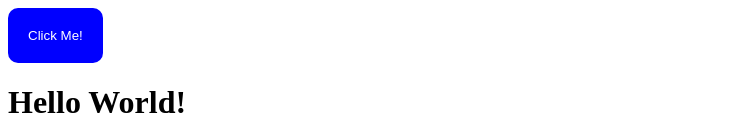
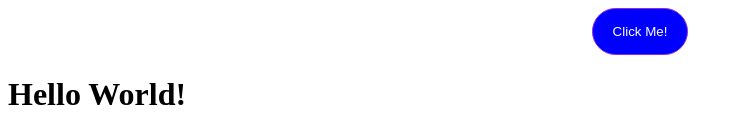
Before and after one commit to 093-1971157mya/December, a plain HTML site: page index.html in a window 1280 px wide. Shown: the top 133 px of the page, without its empty margins (0-743 px from the left). Drawn offline with Linux system fonts and the light colour scheme.

Commit message:
added to transition

```diff
--- a/index.html
+++ b/index.html
@@ -5,14 +5,26 @@
     <meta name="viewport" content="width=device-width, initial-scale=1.0">
     <title>CSS in JavaScript</title>
     <style>
+        h1{transition: all 200ms ease-in-out;}
+        h1:hover {
+            color: red;
+            cursor: pointer;
+        }
         button {
             font-family: Arial, sans-serif;
             background-color: blue;
             color: white;
-            border: none;
-            margin: 0;
-            padding: 20px;
+            border: 1px solid blueviolet;
+            margin: 0 auto;
+            padding: 15px 20px;
             border-radius: 10px;
+            display: block;
+            border-radius: 30px;
+            transition: all 200ms ease-in-out;
+        }
+        button:hover {
+            background-color: rgb(244, 82, 13);
+            cursor: pointer;
         }
         </style>
 </head>
```
